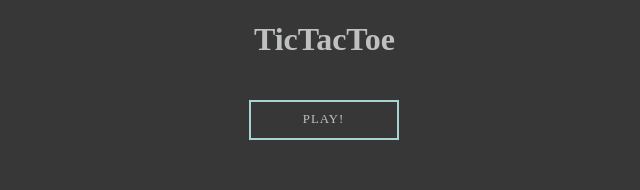
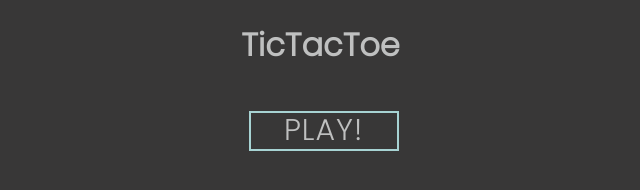
Before and after one commit to Sidhak3810/TicTacToe, a plain HTML site: page index.html in a window 1280 px wide. Shown: the whole page, without its empty margins (285-925 px from the left). Drawn offline with Linux system fonts and the light colour scheme.

Commit message:
Changed the font to Poppins

```diff
--- a/style.css
+++ b/style.css
@@ -1,3 +1,7 @@
+@import url('https://fonts.googleapis.com/css2?family=Poppins:wght@300&display=swap');
+* {
+    font-family: Poppins;
+}
 *, *::after, *::before {
     box-sizing: border-box;
   }
@@ -165,6 +169,7 @@
     color: #BFC0C0;
     text-decoration: none;
     letter-spacing: 1px;
+    font-size: 30px;
   }
   #button-3 {
     position: relative;
@@ -183,7 +188,7 @@
     opacity: 0;
     line-height: 40px;
     border-radius: 50%;
-    background: #88e0e0;
+    background: #00ffff;
     position: absolute;
     transition: all .5s ease-Out;
     top: 20px;
@@ -199,12 +204,12 @@
   }
 
   #button-3:hover a {
-    color: #002fff;
+    color: #000000;
   }
 .title {
     width: 150px;
     position: relative;
-    left: 42%;
+    left: 41%;
     color: #BFC0C0;
 }
 #restartButton {
```
